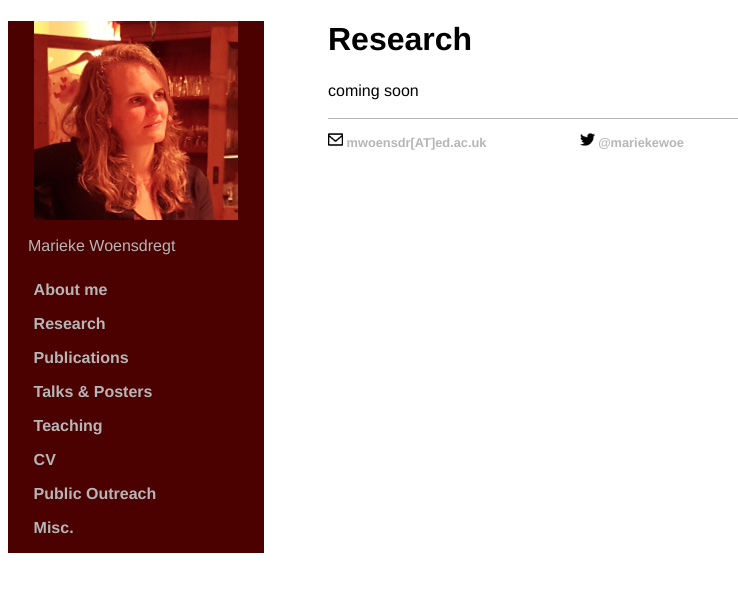
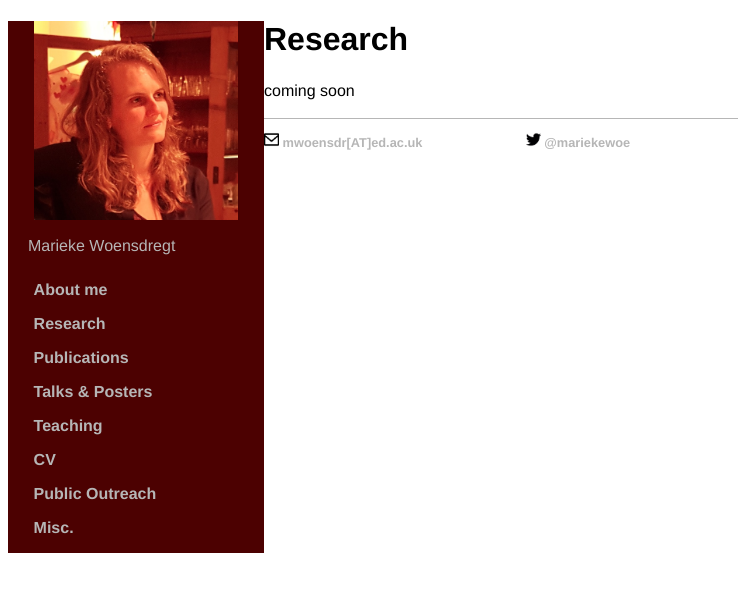
Before and after one commit to marieke-woensdregt/marieke-woensdregt.github.io, a Jekyll site: the page built from research/index.html, in a window 1280 px wide. Shown: the top 592 px of the page, without its empty margins (0-738 px from the left). Built offline with Jekyll 4.4.1, drawn with Linux system fonts in a browser that asks for light colours.

Commit message:
Update default.html

```diff
--- a/_layouts/default.html
+++ b/_layouts/default.html
@@ -24,13 +24,13 @@
 		</sidebar>
 
 		<body>
-		<div class="blurb" style="margin-left:25%; margin-right:5%">
+		<div class="blurb" style="margin-left:20%; margin-right:2%">
 			<title>{{ page.title }}</title>
 			{{ content }}
 		</div><!-- /.blurb -->
 		</body>
 
-		<footer style="margin-left:25%; margin-right:5%">
+		<footer style="margin-left:20%; margin-right:2%">
 			<h3>
 			<img  src="/images/email_symbol.jpg" alt="email symbol" style="height:15px">
 			<a href="mailto:mwoensdr@ed.ac.uk">mwoensdr[AT]ed.ac.uk</a>
```
